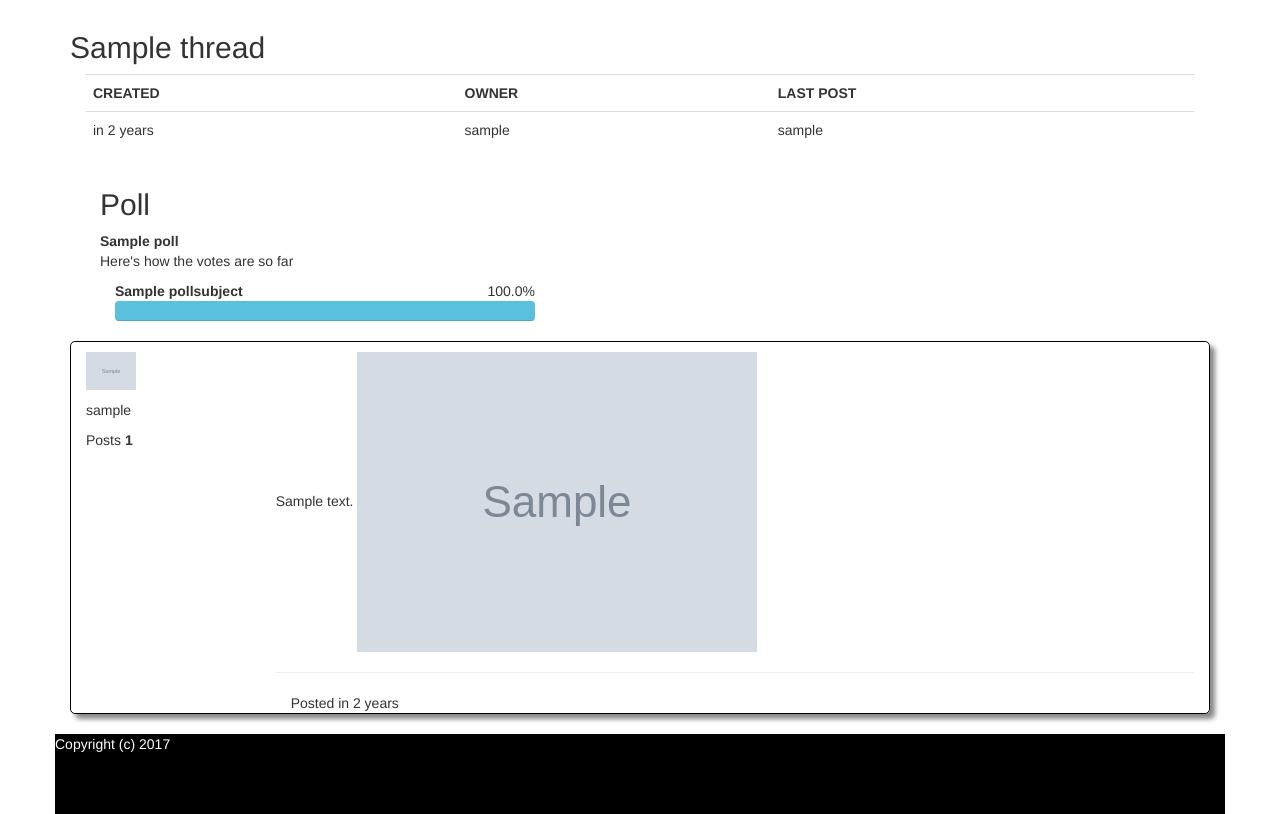
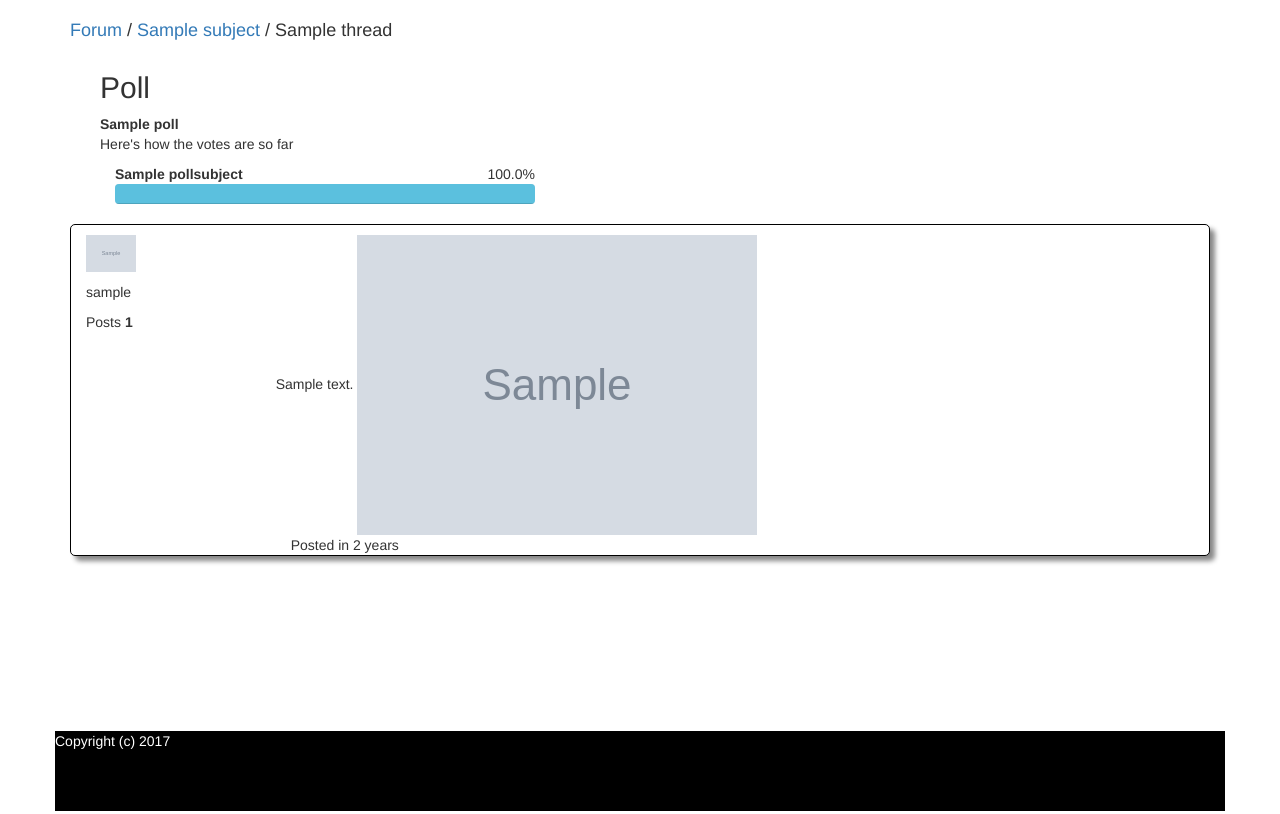
Before and after one commit to Code-Institute-Submissions/bike_builder, a Django app: page /thread/1/ in a window 1280 px wide. Shown: the part 51-865 px from the top of the page. Run offline with Django 3.2, Linux system fonts and the light colour scheme; tables that the repository leaves empty hold one stand-in row (values such as "Sample post"); grey boxes marked "Sample" are stand-in pictures; some libraries are stand-ins or nearby versions; some web fonts are replaced.

Commit message:
further enhancements to appearance and information displayed

```diff
--- a/templates/forum/post.html
+++ b/templates/forum/post.html
@@ -1,6 +1,6 @@
 {% load staticfiles %}
 {% load emoticons_tags %}
-<section class="row col-md-12" style="padding: 10px 0 0 0; border: 1px solid black; border-radius: 5px; margin: 0 10px 20px 0; box-shadow: 5px 5px 5px #888888;">
+<section class="row col-md-12" style="padding: 10px 0 0 0; border: 1px solid black; border-radius: 5px; margin: 0 10px 20px 0; box-shadow: 5px 5px 5px #888888; background-color: white;">
     <div class="col-md-2">  <!--Poster details-->
         <p><img src="/media/{{ post.user.image }}" class="avatar"/></p>
         <p>{{ post.user.username }}</p>
@@ -18,7 +18,7 @@
             {% endif %}
 
         </div>
-    <hr>
+        <div class="fake-hr"></div>
         {% include "forum/comment_details.html" %}  <!--When posted, edit and delete icons-->
     </div>
 </section>
--- a/templates/forum/thread.html
+++ b/templates/forum/thread.html
@@ -4,28 +4,8 @@
 
 {% block content %}
 
-{#    <div class="row header">#}
-
     <div class="container">
-            <h2>{{ thread.name }}</h2>
-            <div class="col-md-12">
-                <table class="table">
-                    <tbody>
-                        <tr>
-                            <th>CREATED</th>
-                            <th>OWNER</th>
-                            <th>LAST POST</th>
-                        </tr>
-                        <tr>
-                            <td>
-                                <time datetime="{{ thread.created_at }}">{{ thread.created_at | started_time }}</time>
-                            </td>
-                            <td>{{ thread.user.username }}</td>
-                            <td>{% last_posted_user_name thread %}</td>
-                        </tr>
-                    </tbody>
-                </table>
-            </div>
+        <h4><a href="/forum/">Forum</a> / <a href="{% url 'threads' thread.subject.id %}">{{ thread.subject.name }}</a> / {{ thread.name }}</h4>
         {% if thread.poll %}
             <div class="container">
                 <div class="col-md-6">
@@ -60,13 +40,15 @@
                 <a href="{% url 'new_post' thread.id %}" class="btn btn-primary">New post</a>
             </p>
         {% endif %}
-        </div>
-{#    </div>#}
-    <div class="container">
         {% for post in thread.posts.all %}
             {% include "forum/post.html" %}
         {% endfor %}
     </div>
+{#    <div class="container">#}
+{#        {% for post in thread.posts.all %}#}
+{#            {% include "forum/post.html" %}#}
+{#        {% endfor %}#}
+{#    </div>#}
 
 {##}
 {#    <div class="row header">#}
```
Also changed, not shown: templates/forum/forum.html (+5 -7 lines), templates/forum/threads.html (+6 -11 lines). Lines whose indentation alone changed are shown as unchanged.
